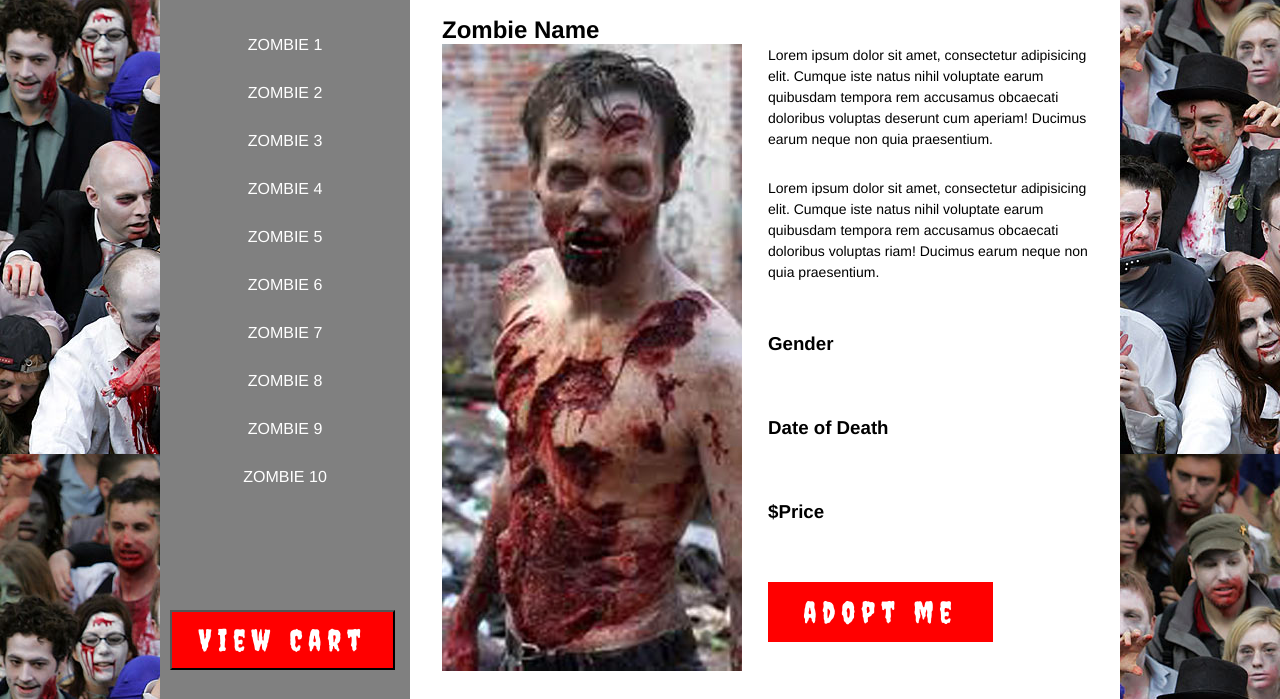
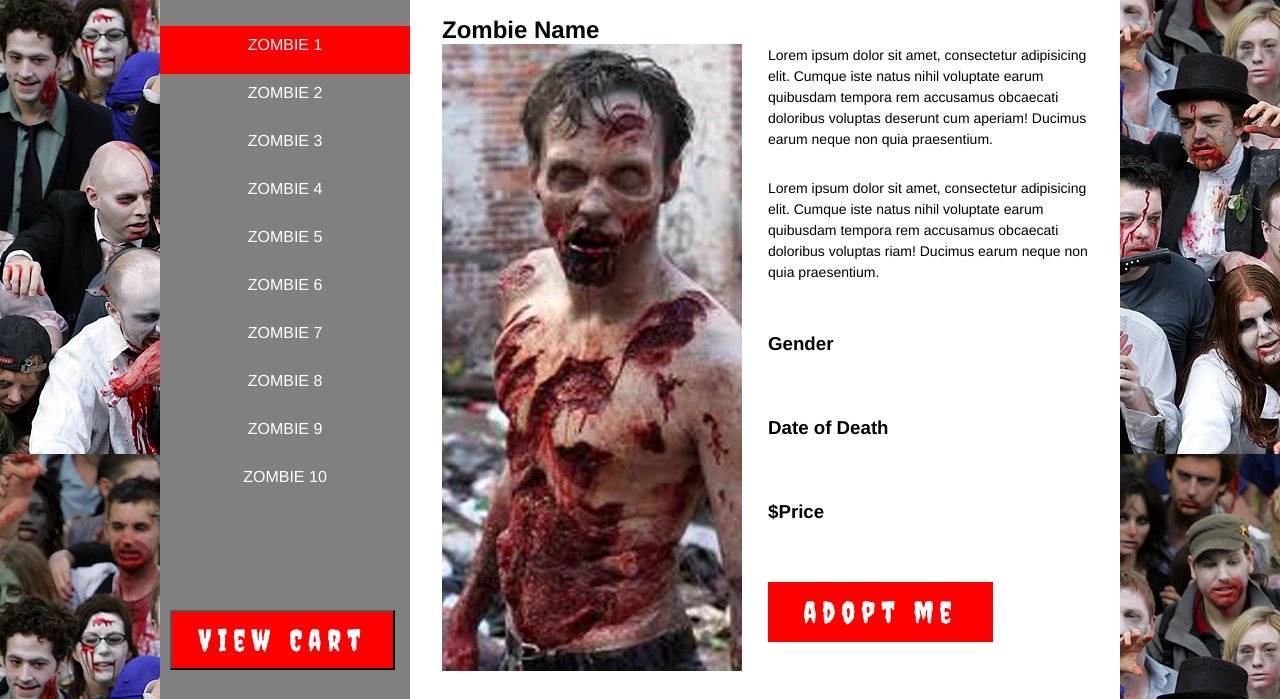
Before and after one commit to codingdead/zombie, a PHP site: page / in a window 1280 px wide, with the pointer over the restyled element. Shown: the part 150-849 px from the top of the page. Run offline with PHP 8.4, Linux system fonts and the light colour scheme.

Commit message:
added li:hover background styling

```diff
--- a/assets/css/style.css
+++ b/assets/css/style.css
@@ -61,13 +61,18 @@ p, h3{
 	text-align: center;
 }
 
+.sidenav li:hover{
+	background:red;
+	 transition-duration: 1s;
+	-webkit-transition-duration: 1s; /* Safari */
+}
+
 .sidenav li a{
 	text-decoration: none;
 	color: white;
 
+}
 
-
-}
 
 .main{
 	position: relative;
```
